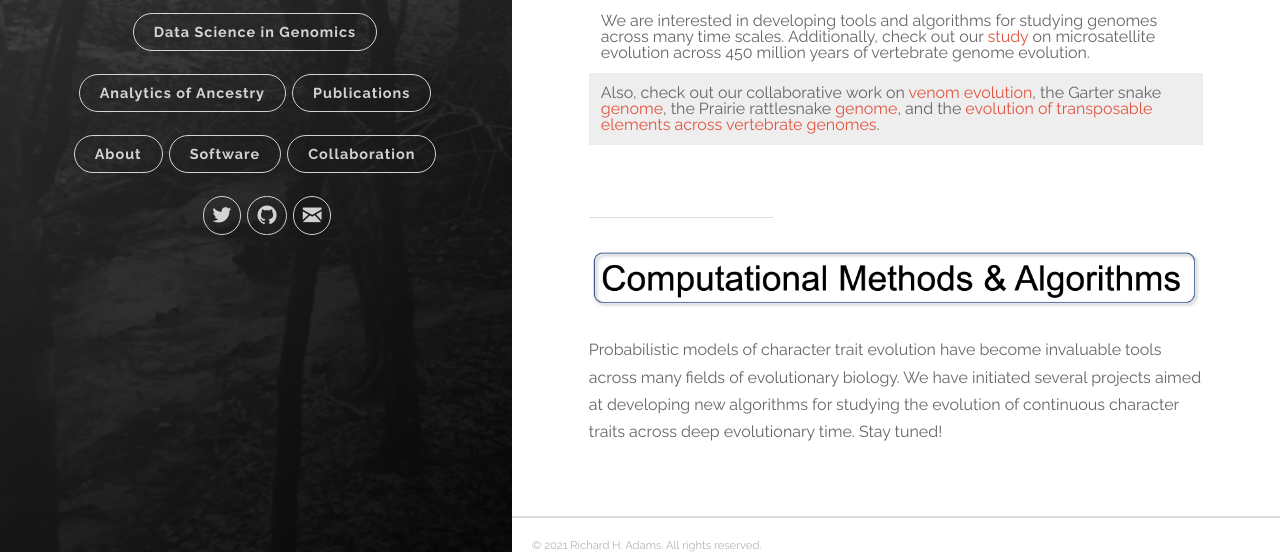
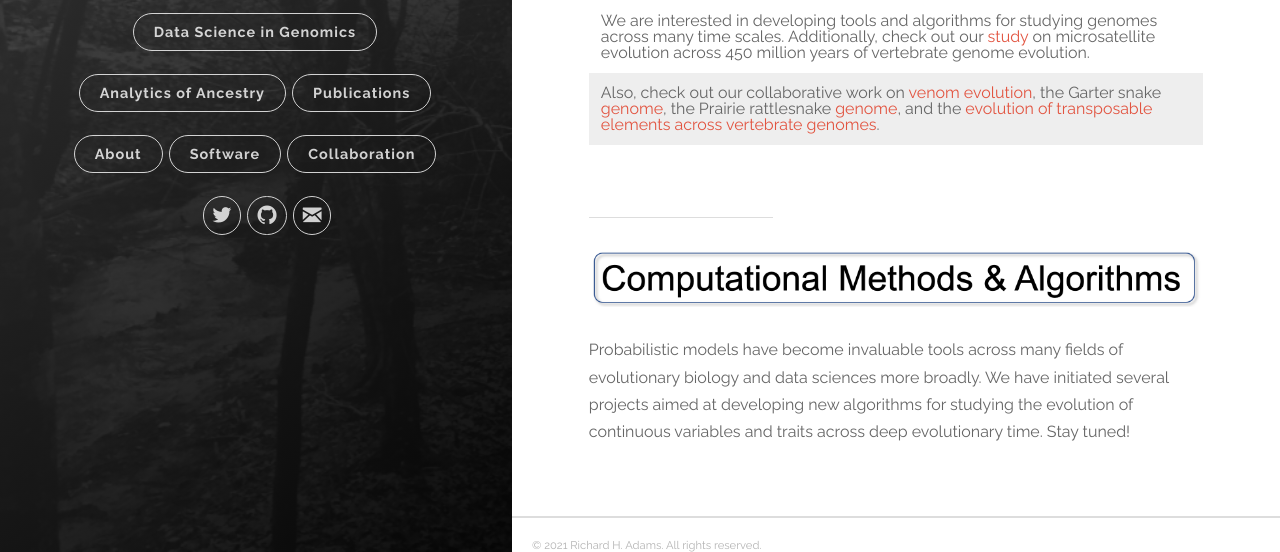
Before and after one commit to rhaTESTrha/Research, a Jekyll site: the page built from _posts/2019-11-08-research2.markdown, in a window 1280 px wide and 1257 px high. Shown: the part 705-1257 px from the top of the window. Built offline with Jekyll 4.4.1, drawn with Linux system fonts in a browser that asks for light colours.

Commit message:
Update 2019-11-08-research2.markdown

```diff
--- a/_posts/2019-11-08-research2.markdown
+++ b/_posts/2019-11-08-research2.markdown
@@ -16,4 +16,4 @@ categories: [jekyll]
 
 ![image tooltip here](images/Box5.png)
 
-Probabilistic models of character trait evolution have become invaluable tools across many fields of evolutionary biology. We have initiated several projects aimed at developing new algorithms for studying the evolution of continuous character traits across deep evolutionary time. Stay tuned!
+Probabilistic models have become invaluable tools across many fields of evolutionary biology and data sciences more broadly. We have initiated several projects aimed at developing new algorithms for studying the evolution of continuous variables and traits across deep evolutionary time. Stay tuned!
```
